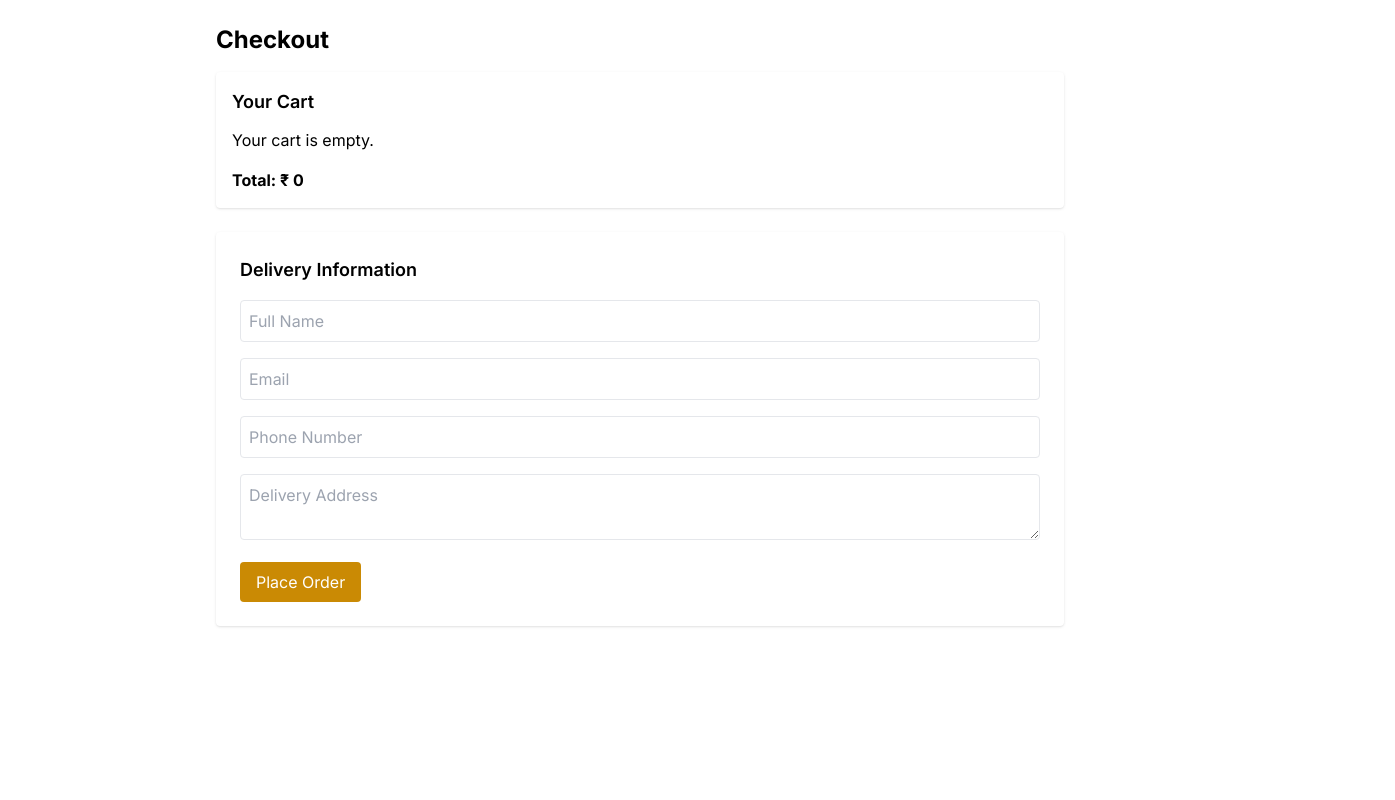
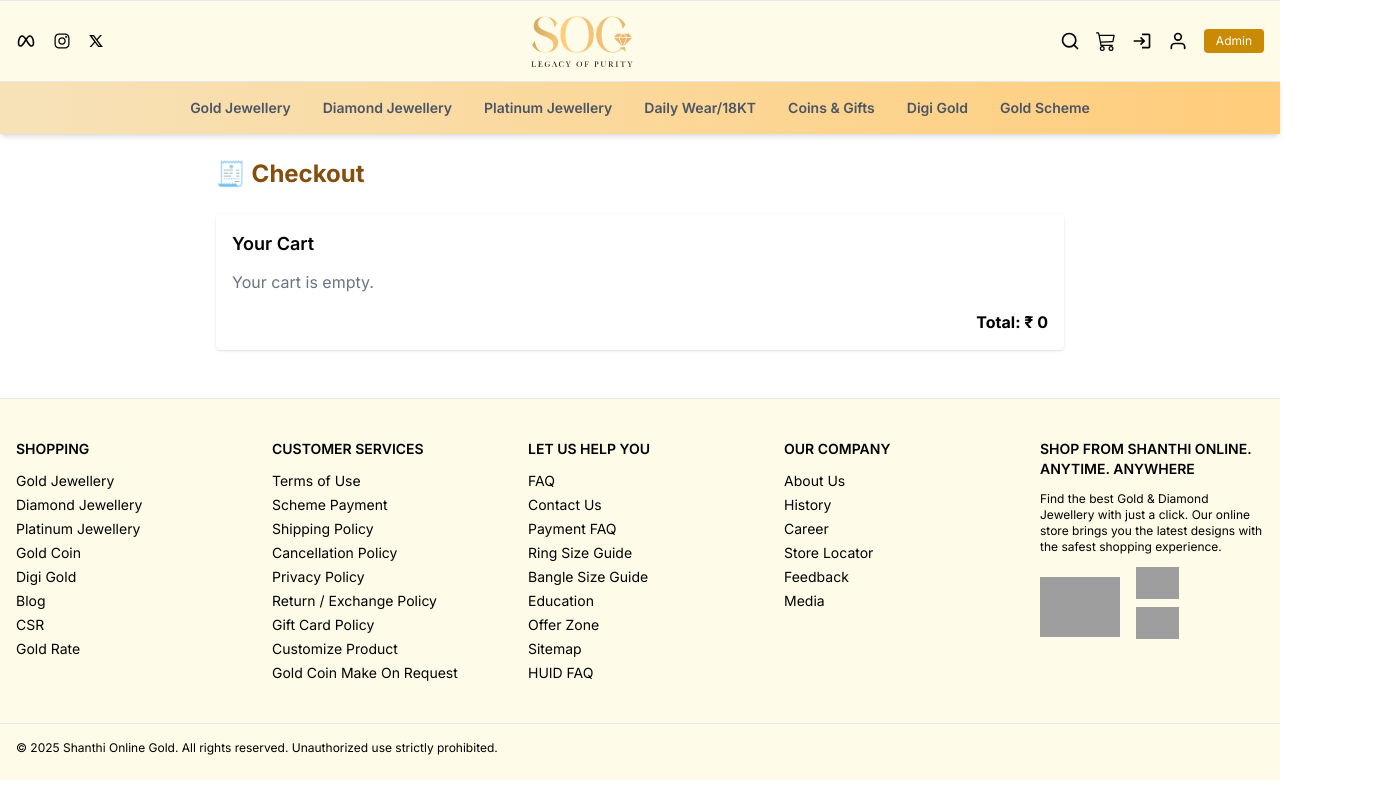
Before and after one commit to Madhan7475/shanthi-online-gold, a React (Vite) app in the folder frontend/: page /checkout in a window 1280 px wide. Shown: the whole page, 1395 px wide, since content can reach past the window. Built offline with nearby package versions, Linux system fonts and the light colour scheme; grey boxes are pictures that could not be loaded.

Commit message:
Working cart page

```diff
--- a/frontend/src/App.jsx
+++ b/frontend/src/App.jsx
@@ -1,4 +1,5 @@
-import { BrowserRouter, Route, Routes } from "react-router-dom";
+// src/App.jsx
+import { BrowserRouter, Routes, Route } from "react-router-dom";
 import UserLayout from "./components/Layout/UserLayout";
 import CartPage from "./pages/CartPage";
 import CheckoutPage from "./pages/CheckoutPage";
@@ -8,23 +9,20 @@
   return (
     <BrowserRouter>
       <Routes>
-        {/* Main User Layout */}
-        <Route path="/" element={<UserLayout />} />
+        {/* Everything under UserLayout */}
+        <Route path="/" element={<UserLayout />}>
 
-        {/* Cart Page */}
-        <Route path="/cart" element={<CartPage />} />
+          {/* Home */}
+          <Route index element={null} />
 
-        {/* Checkout page */}
-        <Route path="/checkout" element={<CheckoutPage />} />
-
-        {/* TODO: Add Admin Layout */}
+          {/* Cart & Checkout are nested */}
+          <Route path="cart" element={<CartPage />} />
+          <Route path="checkout" element={<CheckoutPage />} />
 
 
-        {/* <Route path="/admin" element={<AdminLayout />} /> */}
 
+        </Route>
       </Routes>
-
-
     </BrowserRouter>
   );
 };
--- a/frontend/src/components/Layout/Topbar.jsx
+++ b/frontend/src/components/Layout/Topbar.jsx
@@ -1,4 +1,5 @@
-import { useState } from "react";
+// src/components/Common/Topbar.jsx
+import React, { useState } from "react";
 import { TbBrandMeta } from "react-icons/tb";
 import { IoLogoInstagram } from "react-icons/io";
 import { RiTwitterXLine } from "react-icons/ri";
@@ -7,9 +8,11 @@
 import { MdLogin } from "react-icons/md";
 import { IoClose } from "react-icons/io5";
 import { Link } from "react-router-dom";
+import { useCart } from "../../context/CartContext";  // ✅ import the hook
 
 const Topbar = () => {
-  const cartCount = 3;
+  const { cartItems } = useCart();                   // ✅ get cartItems
+  const cartCount = cartItems.reduce((sum, i) => sum + i.quantity, 0);
   const [showSearch, setShowSearch] = useState(false);
   const [searchValue, setSearchValue] = useState("");
 
@@ -40,12 +43,17 @@
           {/* Center Logo */}
           <div className="flex justify-center flex-grow">
             <Link to="/">
-          <img src="../logo.svg" alt="Shanthi Gold" className="h-14 cursor-pointer" />
+              <img
+                src="../logo.svg"
+                alt="Shanthi Gold"
+                className="h-14 cursor-pointer"
+              />
             </Link>
           </div>
 
           {/* Right Icons */}
           <div className="hidden md:flex items-center space-x-4">
+            {/* Search Icon */}
             <button
               onClick={() => setShowSearch(true)}
               className="hover:text-gray-600"
@@ -54,10 +62,11 @@
               <FiSearch className="h-5 w-5" />
             </button>
 
+            {/* Cart Icon */}
             <div className="relative">
-              <a href="/cart" className="hover:text-gray-600" title="Cart">
+              <Link to="/cart" className="hover:text-gray-600" title="Cart">
                 <BsCart3 className="h-5 w-5" />
-              </a>
+              </Link>
               {cartCount > 0 && (
                 <span className="absolute -top-2 -right-2 bg-red-500 text-white text-[10px] px-1.5 py-0.5 rounded-full">
                   {cartCount}
@@ -65,22 +74,22 @@
               )}
             </div>
 
-            <a href="/signin" className="hover:text-gray-600" title="Sign In">
+            {/* Sign In / Sign Up */}
+            <Link to="/signin" className="hover:text-gray-600" title="Sign In">
               <MdLogin className="h-5 w-5" />
-            </a>
-            <a href="/signup" className="hover:text-gray-600" title="Sign Up">
+            </Link>
+            <Link to="/signup" className="hover:text-gray-600" title="Sign Up">
               <FiUser className="h-5 w-5" />
-            </a>
+            </Link>
 
-            {/* ✅ Admin Panel Button */}
-            <a
-               href="/admin/login"
+            {/* Admin Panel */}
+            <Link
+              to="/admin/login"
               className="ml-2 bg-yellow-600 text-white text-xs px-3 py-1 rounded hover:bg-yellow-700 transition"
               title="Admin Panel"
             >
               Admin
-              </a>
-
+            </Link>
           </div>
         </div>
       </div>
--- a/frontend/src/components/Layout/UserLayout.jsx
+++ b/frontend/src/components/Layout/UserLayout.jsx
@@ -1,24 +1,33 @@
+// src/components/Layout/UserLayout.jsx
+import { Outlet, useLocation } from "react-router-dom";
+import Header from "../Common/Header";
 import Banner from "../Common/Banner";
-import Header from "../Common/Header";
+import Category from "../Common/Category";
+import GoldProductList from "../Products/GoldProductsList";
 import Footer from "../Common/Footer";
-import Category from "../Common/Category.jsx";
-import GoldProductList from "../Products/GoldProductsList";
 
 const UserLayout = () => {
+  const { pathname } = useLocation();
+  const isHome = pathname === "/";
+
   return (
     <>
-        {/* Header */}
-        <Header> </Header>
-        {/* Main */}
-        <Banner></Banner>
-        {/* body */}
-        <Category></Category>
-        {/* Products */}
-        <GoldProductList></GoldProductList>
-        {/* Footer */}
-        <Footer></Footer>
+      <Header />
+
+      {isHome && (
+        <>
+          <Banner />
+          <Category />
+          <GoldProductList />
+        </>
+      )}
+
+      {/* Renders CartPage or CheckoutPage when you visit /cart or /checkout */}
+      <Outlet />
+
+      <Footer />
     </>
   );
 };
 
-export default UserLayout
+export default UserLayout;
--- a/frontend/src/components/Products/GoldProductsList.jsx
+++ b/frontend/src/components/Products/GoldProductsList.jsx
@@ -1,12 +1,21 @@
+// src/components/Products/GoldProductList.jsx
+import React, { useEffect } from "react";
 import goldProducts from "./products";
-import useCart from "../../context/useCart";
-
+import { useCart } from "../../context/CartContext";
 
 const GoldProductList = () => {
-  const { addToCart } = useCart(); // Access global addToCart
+  const { addToCart, cartItems } = useCart();
+
+  const handleAddToCart = (product) => {
+    console.log("🛒 Adding to cart:", product);
+    addToCart(product);
+  };
+
+  useEffect(() => {
+    console.log("🧾 Current cart items:", cartItems);
+  }, [cartItems]);
 
   return (
-    <>
     <div className="bg-gray-50 min-h-screen">
       <div className="max-w-screen-xl mx-auto p-6">
         <h2 className="text-3xl font-bold mb-6 text-center text-yellow-800">
@@ -28,7 +37,7 @@
                 ₹ {product.price.toLocaleString()}
               </p>
               <button
-                  onClick={() => addToCart(product)}
+                onClick={() => handleAddToCart(product)}
                 className="mt-4 px-4 py-2 bg-yellow-600 text-white font-semibold rounded hover:bg-yellow-700 transition"
               >
                 🛒 Add to Cart
@@ -38,7 +47,6 @@
         </div>
       </div>
     </div>
-    </>
   );
 };
 
--- a/frontend/src/context/CartContext.jsx
+++ b/frontend/src/context/CartContext.jsx
@@ -1,4 +1,5 @@
-import { createContext, useState } from "react";
+// src/context/CartContext.jsx
+import React, { createContext, useContext, useState } from "react";
 
 export const CartContext = createContext();
 
@@ -6,41 +7,33 @@
   const [cartItems, setCartItems] = useState([]);
 
   const addToCart = (product) => {
-    const exists = cartItems.find((item) => item.id === product.id);
-    if (exists) {
-      setCartItems((prev) =>
-        prev.map((item) =>
+    setCartItems((prev) => {
+      const exists = prev.find((item) => item.id === product.id);
+      if (exists) {
+        return prev.map((item) =>
           item.id === product.id
             ? { ...item, quantity: item.quantity + 1 }
             : item
-        )
-      );
-    } else {
-      setCartItems((prev) => [...prev, { ...product, quantity: 1 }]);
-    }
+        );
+      }
+      return [...prev, { ...product, quantity: 1 }];
+    });
   };
 
-  const updateQuantity = (id, amount) => {
-    setCartItems((prev) =>
-      prev
-        .map((item) =>
-          item.id === id
-            ? { ...item, quantity: item.quantity + amount }
-            : item
-        )
-        .filter((item) => item.quantity > 0)
-    );
+  const removeFromCart = (id) => {
+    setCartItems((prev) => prev.filter((item) => item.id !== id));
   };
 
-  const clearCart = () => {
-    setCartItems([]);
-  };
+  const clearCart = () => setCartItems([]);
 
   return (
     <CartContext.Provider
-      value={{ cartItems, addToCart, updateQuantity, clearCart }}
+      value={{ cartItems, addToCart, removeFromCart, clearCart }}
     >
       {children}
     </CartContext.Provider>
   );
 };
+
+// ✅ Export useCart directly here
+export const useCart = () => useContext(CartContext);
--- a/frontend/src/context/useCart.js
+++ /dev/null
@@ -1,8 +0,0 @@
-import { useContext } from "react";
-import { CartContext } from "./CartContext";
-
-const useCart = () => {
-  return useContext(CartContext);
-};
-
-export default useCart;
--- a/frontend/src/main.jsx
+++ b/frontend/src/main.jsx
@@ -1,8 +1,8 @@
 import React from "react";
 import ReactDOM from "react-dom/client";
-import "./index.css"; // ✅ Add this line to apply global styles
 import App from "./App";
-import { CartProvider } from "./context/CartContext.jsx";
+import { CartProvider } from "./context/CartContext";
+import "./index.css";
 
 ReactDOM.createRoot(document.getElementById("root")).render(
   <React.StrictMode>
--- a/frontend/src/pages/CartPage.jsx
+++ b/frontend/src/pages/CartPage.jsx
@@ -1,9 +1,10 @@
-import { useContext } from "react";
+import React from "react";
 import { Link } from "react-router-dom";
-import { CartContext } from "../context/CartContext";
+import { useCart } from "../context/CartContext"; // ✅ Correct hook import
+
 
 const CartPage = () => {
-  const { cartItems, updateQuantity, clearCart } = useContext(CartContext);
+  const { cartItems, removeFromCart, clearCart } = useCart();
 
   const total = cartItems.reduce(
     (acc, item) => acc + item.price * item.quantity,
@@ -11,88 +12,57 @@
   );
 
   return (
-    <div className="bg-gradient-to-b from-yellow-50 to-white min-h-screen py-12 px-4 sm:px-8">
-      <div className="max-w-6xl mx-auto bg-white rounded-2xl shadow-lg p-8 sm:p-12">
-        <h2 className="text-4xl font-extrabold text-yellow-600 mb-8 text-center">
-          🛒 Your Shopping Cart
-        </h2>
+    <div className="max-w-screen-md mx-auto p-6">
+      <h2 className="text-3xl font-bold mb-6 text-yellow-800">🛒 Your Cart</h2>
 
       {cartItems.length === 0 ? (
-          <div className="text-center text-gray-500 py-20">
-            <p className="text-xl">😔 Your cart is empty. Let's shop!</p>
-            <Link
-              to="/"
-              className="mt-6 inline-block bg-yellow-500 hover:bg-yellow-600 text-white font-semibold px-6 py-3 rounded-lg shadow transition"
-            >
-              🛍️ Continue Shopping
-            </Link>
-          </div>
+        <p className="text-gray-500">Your cart is empty.</p>
       ) : (
         <>
-            <div className="divide-y divide-gray-200">
+          <ul className="space-y-4">
             {cartItems.map((item) => (
-                <div
+              <li
                 key={item.id}
-                  className="flex flex-col sm:flex-row items-center justify-between py-6"
+                className="border p-4 rounded shadow flex justify-between items-center"
               >
-                  <div className="flex items-center gap-6 w-full sm:w-auto">
-                    <img
-                      src={item.image}
-                      alt={item.name}
-                      className="w-24 h-24 object-cover rounded-lg shadow border"
-                    />
                 <div>
-                      <h3 className="text-xl font-semibold">{item.name}</h3>
-                      <p className="text-yellow-600 font-bold text-lg mt-1">
-                        ₹ {item.price.toLocaleString()}
+                  <p className="font-semibold">{item.name}</p>
+                  <p className="text-sm text-gray-600">
+                    ₹ {item.price.toLocaleString()} x {item.quantity}
                   </p>
                 </div>
+                <button
+                  className="text-red-500 hover:text-red-700 text-sm"
+                  onClick={() => removeFromCart(item.id)}
+                >
+                  ❌ Remove
+                </button>
+              </li>
+            ))}
+          </ul>
+
+          <div className="mt-6 text-right text-lg font-bold">
+            Total: ₹ {total.toLocaleString()}
           </div>
 
-                  <div className="flex items-center gap-3 mt-4 sm:mt-0">
+          <div className="mt-6 flex justify-between">
             <button
-                      onClick={() => updateQuantity(item.id, -1)}
-                      className="text-lg font-bold w-9 h-9 flex items-center justify-center bg-gray-200 hover:bg-gray-300 rounded-full"
-                    >
-                      −
-                    </button>
-                    <span className="text-xl font-semibold">{item.quantity}</span>
-                    <button
-                      onClick={() => updateQuantity(item.id, 1)}
-                      className="text-lg font-bold w-9 h-9 flex items-center justify-center bg-gray-200 hover:bg-gray-300 rounded-full"
-                    >
-                      +
-                    </button>
-                  </div>
-                </div>
-              ))}
-            </div>
-
-            {/* Summary & Actions */}
-            <div className="mt-12 sm:mt-14 text-right space-y-6">
-              <p className="text-3xl font-extrabold text-gray-800">
-                Total: ₹ {total.toLocaleString()}
-              </p>
-
-              <div className="flex flex-col sm:flex-row justify-end gap-4">
-                <button
+              className="bg-red-600 text-white px-4 py-2 rounded hover:bg-red-700"
               onClick={clearCart}
-                  className="bg-red-500 hover:bg-red-600 text-white font-semibold px-6 py-3 rounded-lg shadow-md transition"
             >
               🧹 Clear Cart
             </button>
-
             <Link
               to="/checkout"
-                  className="bg-green-600 hover:bg-green-700 text-white font-semibold px-6 py-3 rounded-lg shadow-md transition text-center"
+              className="bg-yellow-600 text-white px-4 py-2 rounded hover:bg-yellow-700"
             >
-                  ✅ Proceed to Checkout
+              🧾 Proceed to Checkout
             </Link>
           </div>
-            </div>
+
+
         </>
       )}
-      </div>
     </div>
   );
 };
--- a/frontend/src/pages/CheckoutPage.jsx
+++ b/frontend/src/pages/CheckoutPage.jsx
@@ -1,8 +1,9 @@
 import React, { useState } from "react";
-import useCart from "../context/useCart";
+import { useCart } from "../context/CartContext"; // ✅ Correct import
 
 const CheckoutPage = () => {
   const { cartItems, clearCart } = useCart();
+
   const [customer, setCustomer] = useState({
     name: "",
     email: "",
@@ -10,7 +11,10 @@
     phone: "",
   });
 
-  const total = cartItems.reduce((acc, item) => acc + item.price * item.quantity, 0);
+  const total = cartItems.reduce(
+    (acc, item) => acc + item.price * item.quantity,
+    0
+  );
 
   const handleChange = (e) => {
     setCustomer({ ...customer, [e.target.name]: e.target.value });
@@ -26,22 +30,22 @@
       date: new Date().toISOString(),
     };
 
-    // Save to localStorage (simulate backend call)
-    const allOrders = JSON.parse(localStorage.getItem("orders") || "[]");
-    localStorage.setItem("orders", JSON.stringify([...allOrders, order]));
+    // Save to localStorage (simulate backend)
+    const existingOrders = JSON.parse(localStorage.getItem("orders") || "[]");
+    localStorage.setItem("orders", JSON.stringify([...existingOrders, order]));
 
     clearCart();
-    alert("Order placed successfully!");
+    alert("🎉 Order placed successfully!");
   };
 
   return (
     <div className="max-w-4xl mx-auto p-6">
-      <h2 className="text-2xl font-bold mb-4">Checkout</h2>
+      <h2 className="text-2xl font-bold mb-6 text-yellow-800">🧾 Checkout</h2>
 
       <div className="bg-white p-4 rounded shadow mb-6">
         <h3 className="text-lg font-semibold mb-3">Your Cart</h3>
         {cartItems.length === 0 ? (
-          <p>Your cart is empty.</p>
+          <p className="text-gray-500">Your cart is empty.</p>
         ) : (
           <ul className="divide-y">
             {cartItems.map((item) => (
@@ -49,16 +53,23 @@
                 <span>
                   {item.name} x {item.quantity}
                 </span>
-                <span>₹ {item.price * item.quantity}</span>
+                <span>₹ {(item.price * item.quantity).toLocaleString()}</span>
               </li>
             ))}
           </ul>
         )}
-        <p className="mt-4 font-bold">Total: ₹ {total.toLocaleString()}</p>
+        <p className="mt-4 font-bold text-right">
+          Total: ₹ {total.toLocaleString()}
+        </p>
       </div>
 
-      <form onSubmit={handleSubmit} className="bg-white p-6 rounded shadow space-y-4">
+      {cartItems.length > 0 && (
+        <form
+          onSubmit={handleSubmit}
+          className="bg-white p-6 rounded shadow space-y-4"
+        >
           <h3 className="text-lg font-semibold">Delivery Information</h3>
+
           <input
             type="text"
             name="name"
@@ -68,6 +79,7 @@
             required
             className="w-full border p-2 rounded"
           />
+
           <input
             type="email"
             name="email"
@@ -77,6 +89,7 @@
             required
             className="w-full border p-2 rounded"
           />
+
           <input
             type="text"
             name="phone"
@@ -86,6 +99,7 @@
             required
             className="w-full border p-2 rounded"
           />
+
           <textarea
             name="address"
             placeholder="Delivery Address"
@@ -94,13 +108,15 @@
             required
             className="w-full border p-2 rounded"
           />
+
           <button
             type="submit"
             className="bg-yellow-600 text-white px-4 py-2 rounded hover:bg-yellow-700"
           >
-          Place Order
+            🛍️ Place Order
           </button>
         </form>
+      )}
     </div>
   );
 };
```
Lines whose indentation alone changed are shown as unchanged.
